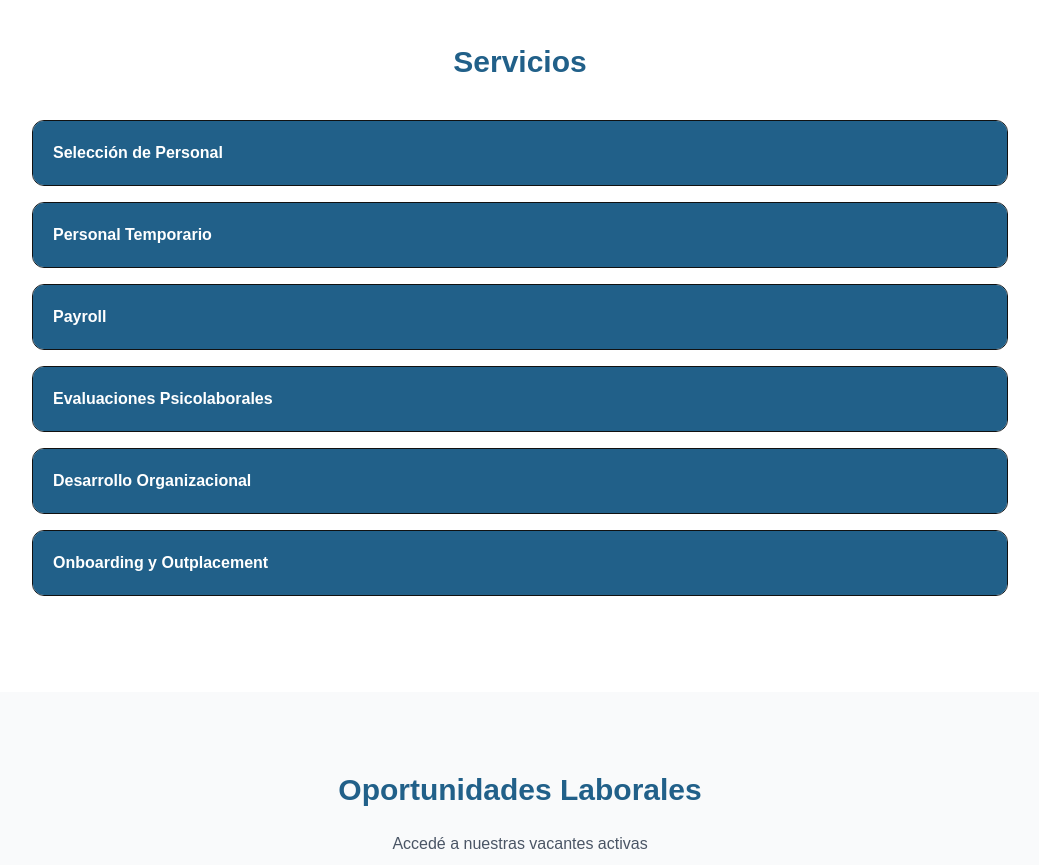
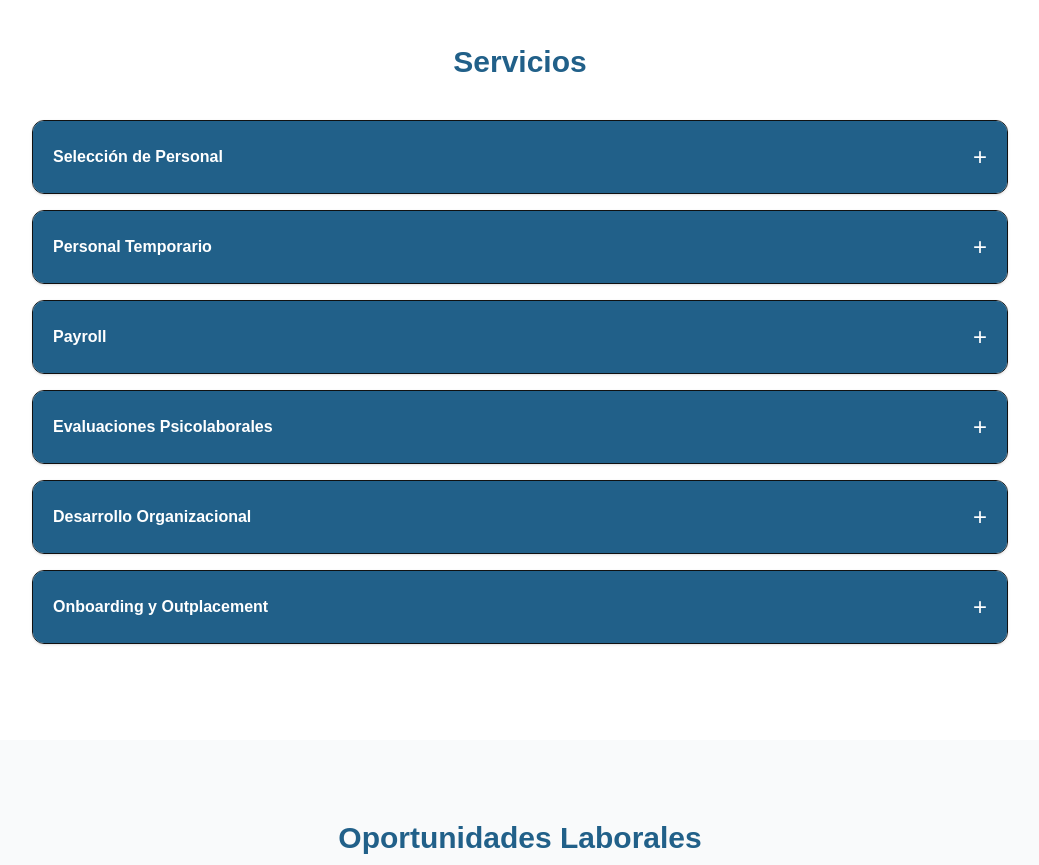
Before and after one commit to WorkOffice2026/workoffice-web, a Next.js app: page / in a window 1280 px wide. Shown: the part 3780-4645 px from the top of the page, without its empty margins (120-1159 px from the left). Built offline with nearby package versions, Linux system fonts and the light colour scheme.

Commit message:
mejora acordeon servicios con animacion

```diff
--- a/src/app/page.tsx
+++ b/src/app/page.tsx
@@ -287,22 +287,45 @@ export default function Home() {
 
   <div className="space-y-4">
     {services.map((s) => (
-            <div key={s.title} className="border rounded-xl overflow-hidden">
+      <motion.div
+        key={s.title}
+        whileHover={{ scale: 1.01 }}
+        transition={{ duration: 0.2 }}
+        className="border rounded-xl overflow-hidden shadow-sm"
+      >
         <button
           onClick={() =>
             setOpenService(openService === s.title ? null : s.title)
           }
-                className="w-full text-left p-5 bg-[#216089] text-white font-semibold"
+          className="w-full flex items-center justify-between p-5 bg-[#216089] text-white font-semibold hover:bg-[#1b5173] transition-colors"
         >
-                {s.title}
+          <span>{s.title}</span>
+
+          <motion.span
+            animate={{
+              rotate: openService === s.title ? 45 : 0,
+            }}
+            transition={{ duration: 0.25 }}
+            className="text-2xl font-light"
+          >
+            +
+          </motion.span>
         </button>
 
         {openService === s.title && (
+          <motion.div
+            initial={{ height: 0, opacity: 0 }}
+            animate={{ height: "auto", opacity: 1 }}
+            exit={{ height: 0, opacity: 0 }}
+            transition={{ duration: 0.3 }}
+            className="overflow-hidden"
+          >
             <div className="p-5 text-gray-700 bg-white">
               {s.desc}
             </div>
+          </motion.div>
         )}
-            </div>
+      </motion.div>
     ))}
   </div>
 </section>
```
Lines whose indentation alone changed are shown as unchanged.
